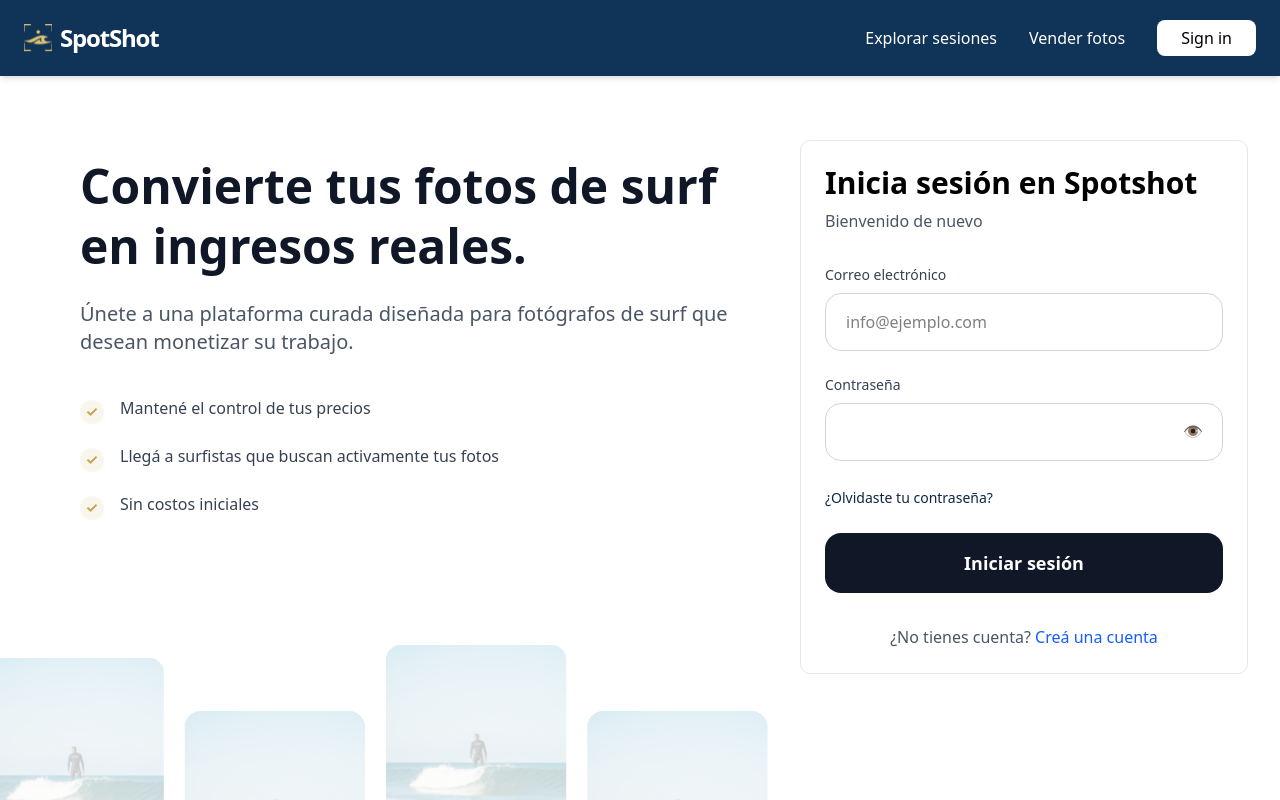
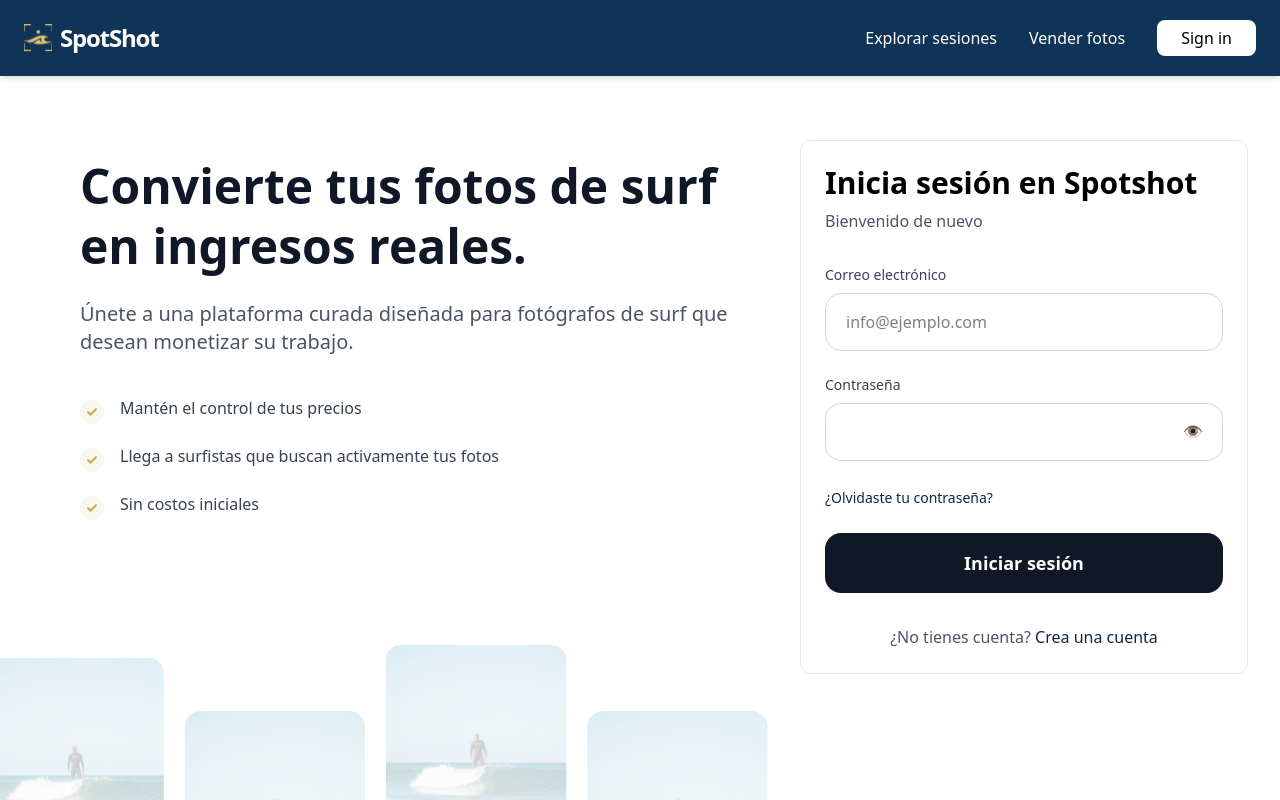
Before and after one commit to AgustinMateos/spotshot, a Next.js app: page /login in a window 1280 px wide. Shown: the top 800 px of the page. Built offline with nearby package versions, Linux system fonts and the light colour scheme.

Commit message:
palabras

```diff
--- a/src/components/AuthForm.jsx
+++ b/src/components/AuthForm.jsx
@@ -150,9 +150,9 @@ export default function AuthForm({ mode = 'login' }) {
 
       {/* Links inferiores */}
       <p className="text-center mt-8 text-gray-600">
-        {isLogin && <>¿No tienes cuenta? <a href="/register" className="text-blue-600 font-medium hover:underline">Creá una cuenta</a></>}
-        {isRegister && <>¿Ya tienes una cuenta? <a href="/login" className="text-blue-600 font-medium hover:underline">Inicia sesión</a></>}
-        {isForgot && <>¿Recordaste tu contraseña? <a href="/login" className="text-blue-600 font-medium hover:underline">Inicia sesión</a></>}
+        {isLogin && <>¿No tienes cuenta? <a href="/register" className="text-[#0D2744] hover:text-[#0D2744]  font-medium hover:underline">Crea una cuenta</a></>}
+        {isRegister && <>¿Ya tienes una cuenta? <a href="/login" className="text-[#0D2744] hover:text-[#0D2744] hover:underline font-medium ">Inicia sesión</a></>}
+        {isForgot && <>¿Recordaste tu contraseña? <a href="/login" className="text-[#0D2744] hover:text-[#0D2744] hover:underline font-medium ">Inicia sesión</a></>}
       </p>
     </div>
   );
--- a/src/components/AuthLayout.jsx
+++ b/src/components/AuthLayout.jsx
@@ -26,7 +26,7 @@ export default function AuthLayout({
                 alt="check"
                 className="w-6 h-6 mt-1 shrink-0"
               />
-              <span>Mantené el control de tus precios</span>
+              <span>Mantén el control de tus precios</span>
             </li>
 
             <li className="flex items-start gap-4 text-gray-700">
@@ -35,7 +35,7 @@ export default function AuthLayout({
                 alt="check"
                 className="w-6 h-6 mt-1 shrink-0"
               />
-              <span>Llegá a surfistas que buscan activamente tus fotos</span>
+              <span>Llega a surfistas que buscan activamente tus fotos</span>
             </li>
 
             <li className="flex items-start gap-4 text-gray-700">
--- a/src/components/Login.jsx
+++ b/src/components/Login.jsx
@@ -56,11 +56,11 @@ export default function Login() {
           <ul className="mt-10 space-y-4">
             <li className="flex items-center gap-3 text-gray-700">
               <span className="text-green-500 text-xl">✓</span>
-              Mantené el control de tus precios
+              Mantén el control de tus precios
             </li>
             <li className="flex items-center gap-3 text-gray-700">
               <span className="text-green-500 text-xl">✓</span>
-              Llegá a surfistas que buscan activamente tus fotos
+              Llega a surfistas que buscan activamente tus fotos
             </li>
             <li className="flex items-center gap-3 text-gray-700">
               <span className="text-green-500 text-xl">✓</span>
@@ -130,7 +130,7 @@ export default function Login() {
             <p className="text-gray-600">
               ¿No tenés cuenta?{' '}
               <a href="/register" className="text-blue-600 hover:underline font-medium">
-                Creá una cuenta
+                Crea una cuenta
               </a>
             </p>
           </div>
```
